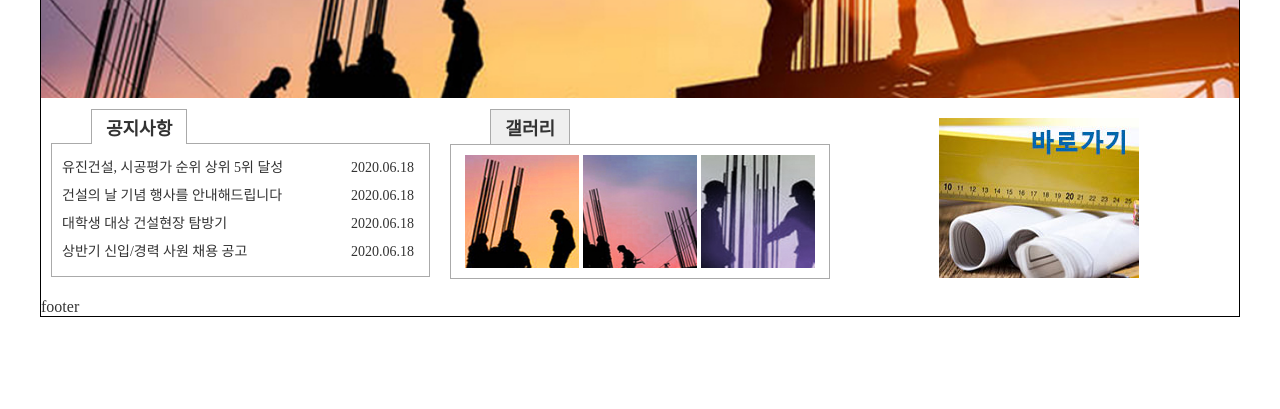
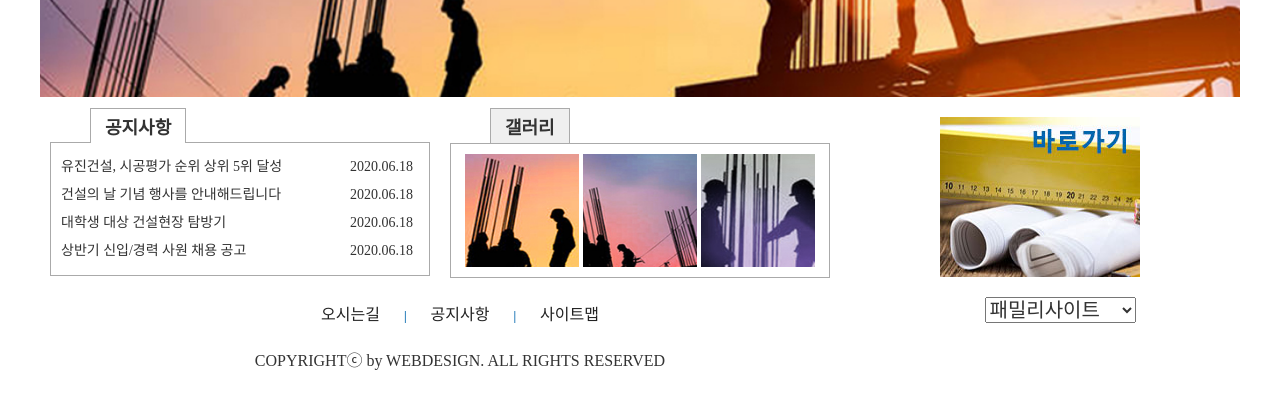
Before and after one commit to zzupd/0317_wd_A04_Answer, a plain HTML site: page index.html in a window 1280 px wide. Shown: the part 303-712 px from the top of the page. Drawn offline with Linux system fonts and the light colour scheme.

Commit message:
0318_1차 작업완료

```diff
--- a/css/style.css
+++ b/css/style.css
@@ -22,11 +22,12 @@ ul            { list-style: none; }
 
 
 /* 가이드 라인 */
-div#wrap             { border: 1px solid #000; }
+/*div#wrap             { border: 1px solid #000; }*/
 /*#wrap>*              { border: 1px solid #000; margin: 1px; }*/
 /*#header>div#headerLogo { border: 1px solid #000; }*/
 /*#header>nav#gnb        { border: 4px solid #f00; }*/
 /*#contents>div            { border: 1px solid #f80; }*/
+/*#wrap>footer#footer      { border: 1px solid #f80; }*/
 /* 가이드 라인 */
 
 
@@ -229,11 +230,68 @@ div#contents>div.singleTab>button {
 }
     /* div#shortcut */
 
+/* div#contents */
+
+
+/* footer#footer */
+footer#footer {
+    display: flex;
+}
+
+    /* div#footerLeft */
+#footer {
+    height: 100px;
+}
+#footer>div#footerLeft {
+    width: 840px;
+    /*border: 1px solid #08f;*/
+}
+
+#footer>#footerLeft>#footerGNB {
+    height: 50px;
+    text-align: center;
+    /*border: 1px solid #000;*/
+}
+#footer #footerGNB li {
+    display: inline-block;
+}
+#footer #footerGNB li a {
+    padding: 4px 20px;
+    display: inline-block;
+}
+
+#footer #footerGNB li:nth-child(2n) {  /* 짝수에 해당하는 요소들 선택 */
+    color: #0066ad;
+    font-size: 12px;
+    font-weight: bold;
+}
+
+#footer>#footerLeft>#copyright {
+    height: 50px;
+    text-align: center;
+    /*border: 1px solid #000;*/
+}
+    /* div#footerLeft */
+
+    /* div#familySite */
+#footer>div#familySite {
+    text-align: center;
+    /*border: 1px solid #f00;*/
+    flex: 1;  /* 가중치 */
+}
+#footer>#familySite>select {
+    font-size: 20px;
+}
+
+    /* div#familySite */
+
+
+/* footer#footer */
 
 
 
 
-/* div#contents */
+
 
 
 
@@ -298,6 +356,10 @@ div#layerPopupBG {
 }
     /* div#layerPopupBG */
 
+/* 레이어 팝업 */
 
 
-/* 레이어 팝업 */
+/* IE, Chrome 동일 결과 적용 */
+header, nav, footer, section, article, detail, main {
+    display: block;
+}
--- a/index.html
+++ b/index.html
@@ -106,7 +106,35 @@
             </div> <!-- div#shortcut -->
 
         </div>
-        <footer id="footer">footer</footer>
+
+
+        <footer id="footer">
+
+            <div id="footerLeft">
+               <nav id="footerGNB">
+                 <ul id="footerMainMenu">
+                     <li><a href="#">오시는길</a></li>
+                     <li>|</li>
+                     <li><a href="#">공지사항</a></li>
+                     <li>|</li>
+                     <li><a href="#">사이트맵</a></li>
+                 </ul>
+               </nav>
+               <div id="copyright">
+                   COPYRIGHTⓒ by WEBDESIGN. ALL RIGHTS RESERVED
+               </div>
+            </div>  <!-- div#footerLeft -->
+
+                <div id="familySite">
+                <select>
+                    <option>패밀리사이트</option>
+                    <option>친환경인테리어</option>
+                    <option>유진자재</option>
+                    <option>넥스트라이프</option>
+                </select>
+            </div>  <!-- div#familySite -->
+
+        </footer>  <!-- footer#footer -->
 
 
     </div> <!-- div#wrap -->
```
